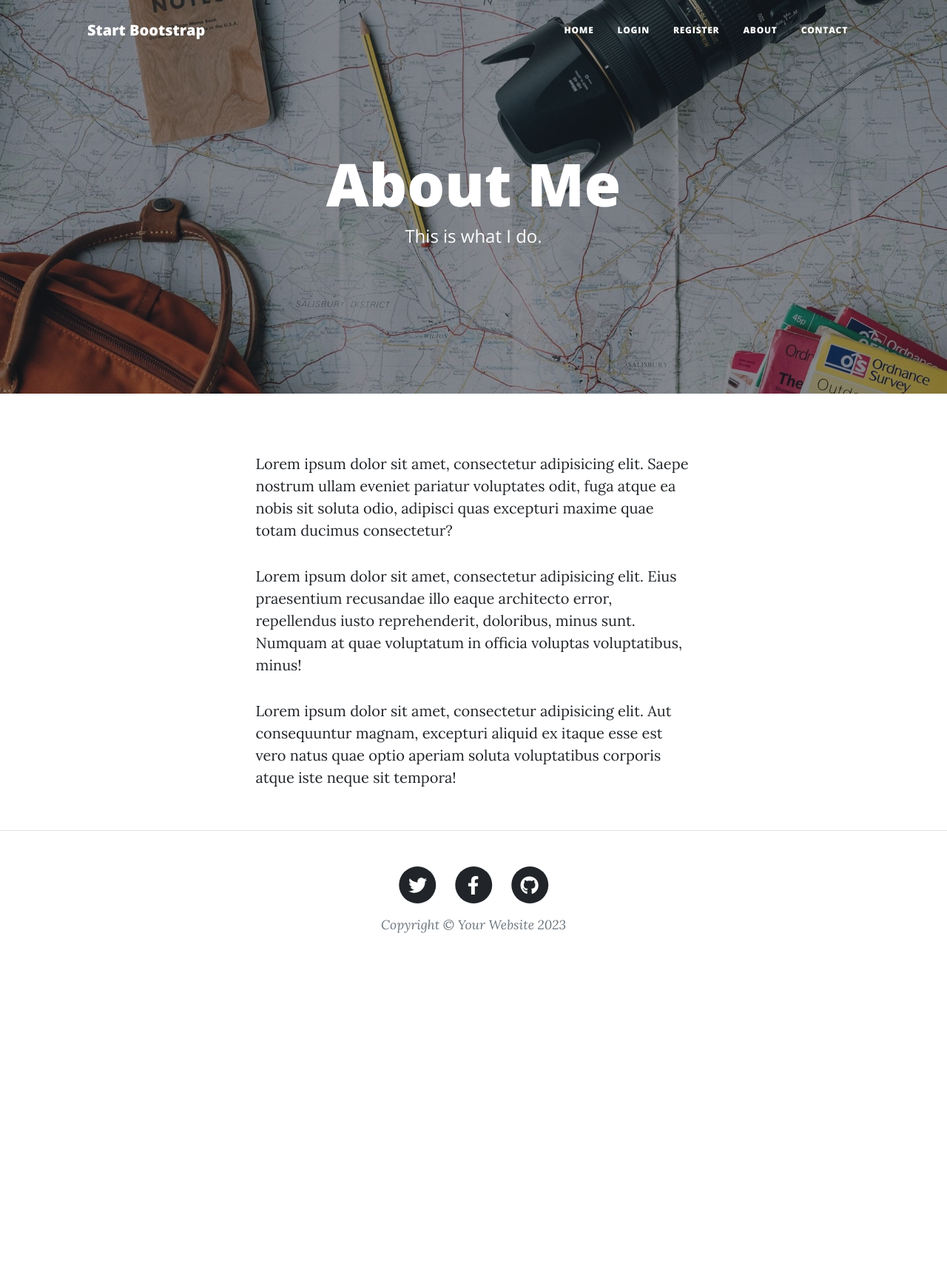
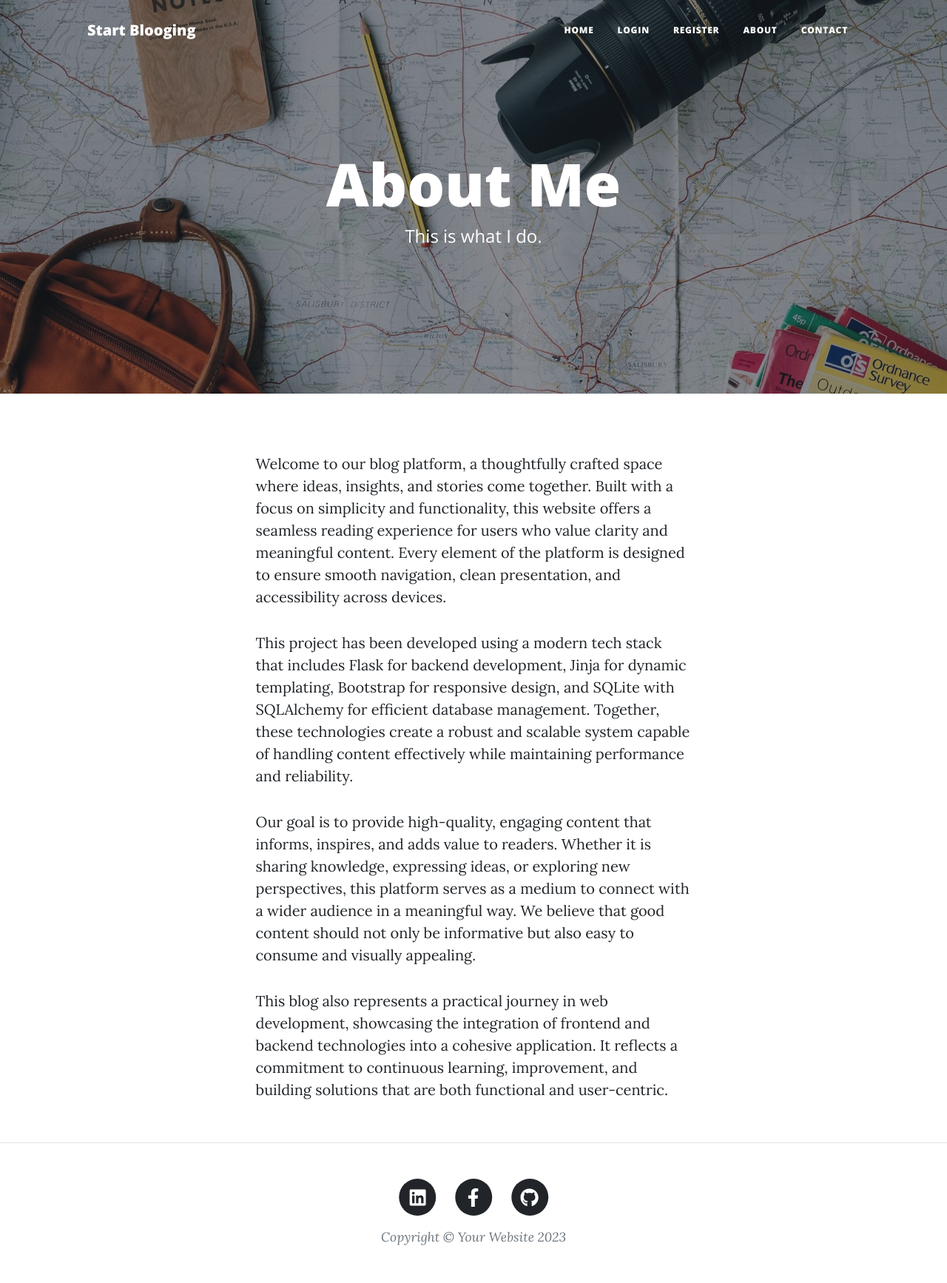
Before and after one commit to Roboig/day-69-starting-files-blog-with-users, a Flask app: page /about in a window 1280 px wide. Shown: the whole page at 74% size. Before the commit the page ends 1261 px from the top, so only its background shows below. Run offline with Flask 3, Linux system fonts and the light colour scheme; some libraries are stand-ins or nearby versions.

Commit message:
fix names

```diff
--- a/templates/about.html
+++ b/templates/about.html
@@ -22,22 +22,16 @@
     <div class="row gx-4 gx-lg-5 justify-content-center">
       <div class="col-md-10 col-lg-8 col-xl-7">
         <p>
-          Lorem ipsum dolor sit amet, consectetur adipisicing elit. Saepe
-          nostrum ullam eveniet pariatur voluptates odit, fuga atque ea nobis
-          sit soluta odio, adipisci quas excepturi maxime quae totam ducimus
-          consectetur?
+          Welcome to our blog platform, a thoughtfully crafted space where ideas, insights, and stories come together. Built with a focus on simplicity and functionality, this website offers a seamless reading experience for users who value clarity and meaningful content. Every element of the platform is designed to ensure smooth navigation, clean presentation, and accessibility across devices.
         </p>
         <p>
-          Lorem ipsum dolor sit amet, consectetur adipisicing elit. Eius
-          praesentium recusandae illo eaque architecto error, repellendus iusto
-          reprehenderit, doloribus, minus sunt. Numquam at quae voluptatum in
-          officia voluptas voluptatibus, minus!
+          This project has been developed using a modern tech stack that includes Flask for backend development, Jinja for dynamic templating, Bootstrap for responsive design, and SQLite with SQLAlchemy for efficient database management. Together, these technologies create a robust and scalable system capable of handling content effectively while maintaining performance and reliability.
         </p>
         <p>
-          Lorem ipsum dolor sit amet, consectetur adipisicing elit. Aut
-          consequuntur magnam, excepturi aliquid ex itaque esse est vero natus
-          quae optio aperiam soluta voluptatibus corporis atque iste neque sit
-          tempora!
+          Our goal is to provide high-quality, engaging content that informs, inspires, and adds value to readers. Whether it is sharing knowledge, expressing ideas, or exploring new perspectives, this platform serves as a medium to connect with a wider audience in a meaningful way. We believe that good content should not only be informative but also easy to consume and visually appealing.
+        </p>
+        <p>
+          This blog also represents a practical journey in web development, showcasing the integration of frontend and backend technologies into a cohesive application. It reflects a commitment to continuous learning, improvement, and building solutions that are both functional and user-centric.
         </p>
       </div>
     </div>
--- a/templates/footer.html
+++ b/templates/footer.html
@@ -5,10 +5,10 @@
                   <div class="col-md-10 col-lg-8 col-xl-7">
                       <ul class="list-inline text-center">
                           <li class="list-inline-item">
-                              <a href="#!">
+                              <a href="https://www.linkedin.com/in/ishu2512">
                                   <span class="fa-stack fa-lg">
                                       <i class="fas fa-circle fa-stack-2x"></i>
-                                      <i class="fab fa-twitter fa-stack-1x fa-inverse"></i>
+                                      <i class="fab fa-linkedin fa-stack-1x fa-inverse"></i>
                                   </span>
                               </a>
                           </li>
@@ -21,7 +21,7 @@
                               </a>
                           </li>
                           <li class="list-inline-item">
-                              <a href="#!">
+                              <a href="https://github.com/Roboig">
                                   <span class="fa-stack fa-lg">
                                       <i class="fas fa-circle fa-stack-2x"></i>
                                       <i class="fab fa-github fa-stack-1x fa-inverse"></i>
--- a/templates/header.html
+++ b/templates/header.html
@@ -8,7 +8,7 @@
     />
     <meta name="description" content="" />
     <meta name="author" content="" />
-    <title> Ishu's Blog</title>
+    <title> Roboig's Blog</title>
     {% block styles %}
     <!-- Load Bootstrap-Flask CSS here -->
     {{ bootstrap.load_css() }}
@@ -44,7 +44,7 @@
     <!-- Navigation-->
     <nav class="navbar navbar-expand-lg navbar-light" id="mainNav">
       <div class="container px-4 px-lg-5">
-        <a class="navbar-brand" href="/">Start Bootstrap</a>
+        <a class="navbar-brand" href="/">Start Blooging</a>
         <button
           class="navbar-toggler"
           type="button"
--- a/templates/index.html
+++ b/templates/index.html
@@ -9,7 +9,7 @@
     <div class="row gx-4 gx-lg-5 justify-content-center">
       <div class="col-md-10 col-lg-8 col-xl-7">
         <div class="site-heading">
-          <h1>Angela's Blog</h1>
+          <h1>Roboig's Blog</h1>
           <span class="subheading">A collection of random musings.</span>
         </div>
       </div>
```
